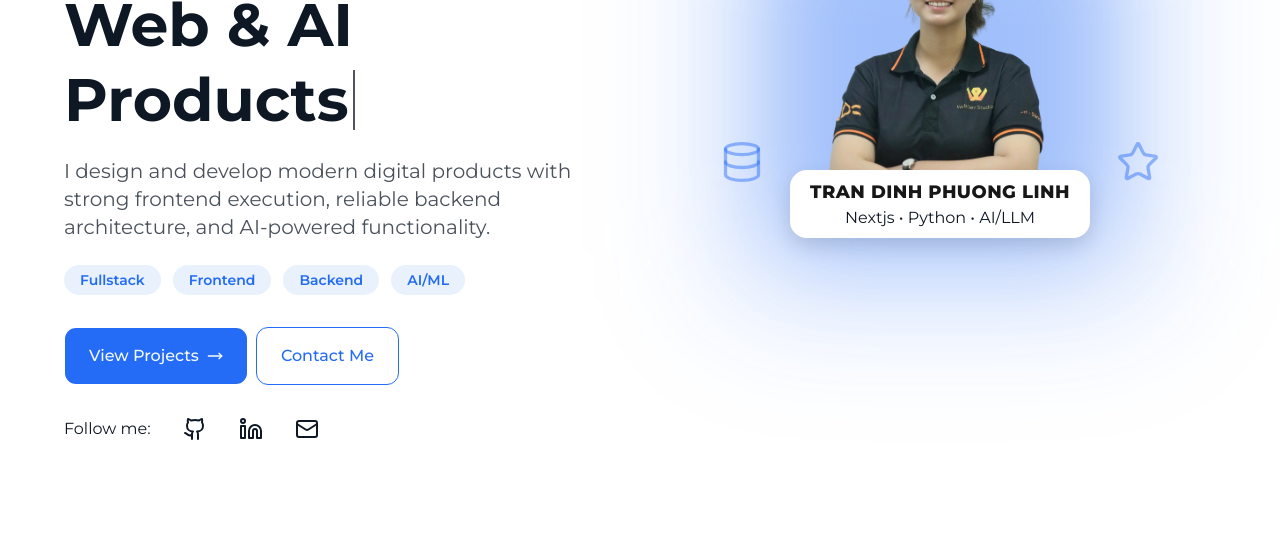
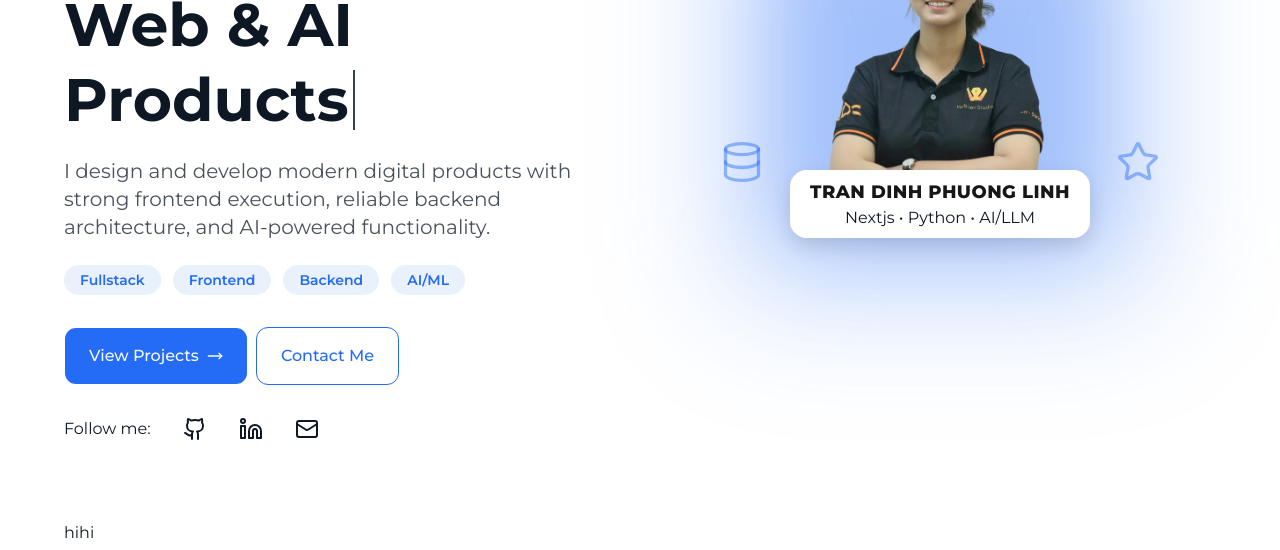
Before and after one commit to Phluynhh/Portfolio, a Next.js app: page / in a window 1280 px wide. Shown: the part 402-952 px from the top of the page. Before the commit the page ends 875 px from the top, so only its background shows below. Built offline with nearby package versions, Linux system fonts and the light colour scheme.

Commit message:
feat: add custom scrollbar styles and improve layout structure in Home component

```diff
--- a/src/app/globals.css
+++ b/src/app/globals.css
@@ -155,6 +155,48 @@
     @apply border-border outline-ring/50;
   }
 
+  html::-webkit-scrollbar,
+  body::-webkit-scrollbar,
+  *::-webkit-scrollbar {
+    width: 10px;
+    height: 10px;
+  }
+
+  html::-webkit-scrollbar-track,
+  body::-webkit-scrollbar-track,
+  *::-webkit-scrollbar-track {
+    background: transparent;
+    border-radius: 999px;
+  }
+
+  html::-webkit-scrollbar-button,
+  body::-webkit-scrollbar-button,
+  *::-webkit-scrollbar-button {
+    display: none;
+    width: 0;
+    height: 0;
+  }
+
+  html::-webkit-scrollbar-thumb,
+  body::-webkit-scrollbar-thumb,
+  *::-webkit-scrollbar-thumb {
+    background-color: var(--primary);
+    border-radius: 999px;
+  }
+
+  html::-webkit-scrollbar-thumb:hover,
+  body::-webkit-scrollbar-thumb:hover,
+  *::-webkit-scrollbar-thumb:hover {
+    background-color: color-mix(in oklch, var(--primary) 88%, black);
+  }
+
+  html,
+  body,
+  * {
+    scrollbar-color: var(--primary) transparent;
+    scrollbar-width: auto;
+  }
+
   html {
     @apply font-sans;
   }
--- a/src/app/page.tsx
+++ b/src/app/page.tsx
@@ -1,13 +1,17 @@
+import About from "@/components/ui/About";
 import Header from "@/components/ui/Header";
 import Overall from "@/components/ui/Overall";
 
 export default function Home() {
   return (
-    <div className="w-full">
+    <div className="w-full flex-col">
       <Header />
       <div className="mt-20">
         <Overall />
       </div>
+      <div className="mt-4">
+        <About />
+      </div>
     </div>
   );
 }
--- /dev/null
+++ b/src/components/ui/About.tsx
@@ -0,0 +1,11 @@
+import React from "react";
+
+export default function About() {
+  return (
+    <section className="relative overflow-hidden">
+      <div className="mx-auto flex w-full max-w-6xl flex-col items-center justify-between gap-12 py-8 lg:flex-row">
+        <p>hihi</p>
+      </div>
+    </section>
+  );
+}
```
